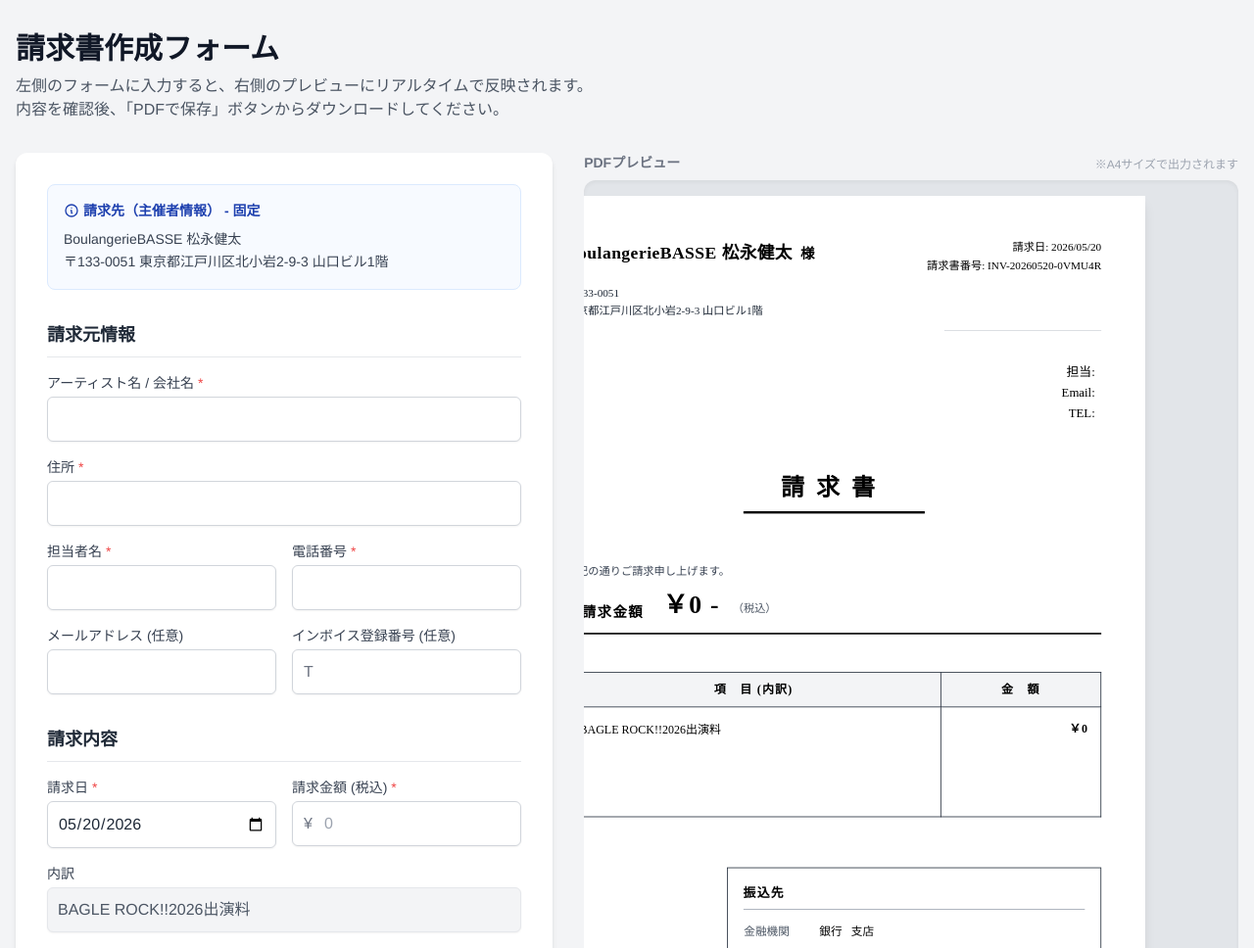
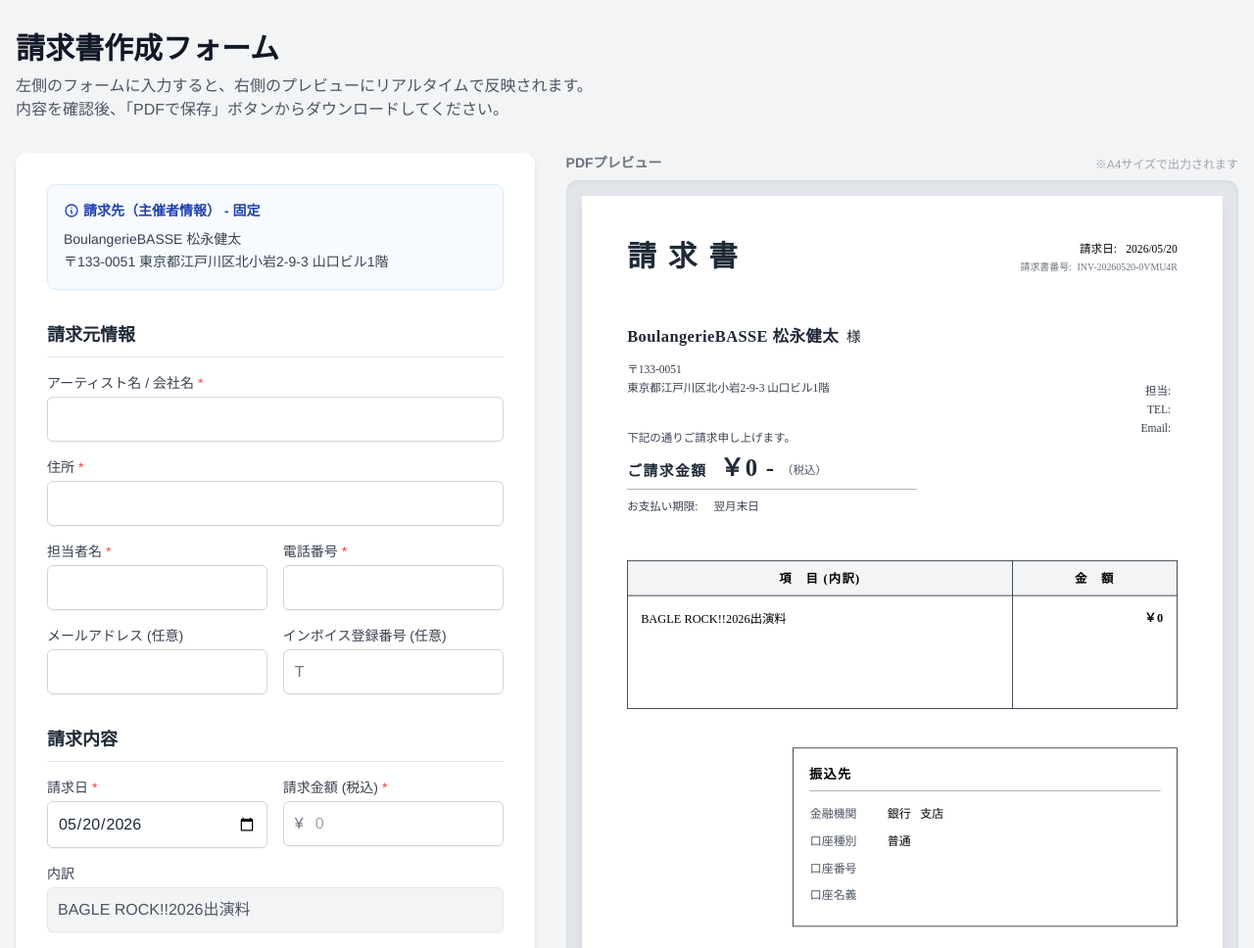
Before and after one commit to boulangeriebasse/brinvoice, a plain HTML site: page index.html in a window 1280 px wide. Shown: the top 968 px of the page at 98% size. Drawn offline with nearby package versions, Linux system fonts and the light colour scheme.

Commit message:
Update index.html

```diff
--- a/index.html
+++ b/index.html
@@ -31,16 +31,17 @@
             overflow: hidden;
             display: flex;
             justify-content: center;
+            align-items: flex-start;
         }
 
         /* プレビュー本体 (A4サイズ比率の固定幅) */
         #invoice-preview {
             width: 794px; /* A4幅 (96dpi換算) */
             min-height: 1123px; /* A4高さ (96dpi換算) */
-            position: absolute;
-            transform-origin: top left;
             background-color: white;
             box-sizing: border-box;
+            transform-origin: top center;
+            flex-shrink: 0;
         }
 
         /* 印刷時用の調整 */
@@ -220,47 +221,49 @@
                         <!-- PDF出力対象要素 (A4比率) -->
                         <div id="invoice-preview" class="p-14 text-black shadow-lg serif-font">
 
-                            <!-- ヘッダー -->
-                            <div class="flex justify-between items-start mb-16">
-                                <div class="w-1/2">
-                                    <h2 class="text-[22px] font-bold mb-6 tracking-wide">BoulangerieBASSE 松永健太 <span class="ml-1 text-lg">様</span></h2>
-                                    <p class="text-sm leading-relaxed text-gray-800">
+                            <!-- 1段目: タイトルと日付 -->
+                            <div class="flex justify-between items-end mb-16">
+                                <h1 class="text-4xl font-bold tracking-[0.4em] text-gray-800">請求書</h1>
+                                <div class="text-right">
+                                    <p class="text-sm mb-1">請求日: <span id="preview-invoiceDate" class="ml-2"></span></p>
+                                    <p class="text-xs text-gray-500">請求書番号: <span id="preview-invoiceNumber" class="ml-1"></span></p>
+                                </div>
+                            </div>
+
+                            <!-- 2段目: 請求先・金額(左) と 請求元(右) -->
+                            <div class="flex justify-between items-start mb-14">
+                                <!-- 左側: 請求先 & ご請求金額 -->
+                                <div class="w-[55%] pr-4">
+                                    <h2 class="text-xl font-bold mb-4 tracking-wide text-gray-800">BoulangerieBASSE 松永健太 <span class="ml-1 text-lg font-normal">様</span></h2>
+                                    <p class="text-sm leading-relaxed text-gray-700 mb-10">
                                         〒133-0051<br>
                                         東京都江戸川区北小岩2-9-3 山口ビル1階
                                     </p>
+
+                                    <p class="text-sm mb-2 text-gray-700">下記の通りご請求申し上げます。</p>
+                                    <div class="flex items-end border-b-[1.5px] border-gray-400 pb-2 mb-3">
+                                        <span class="text-lg mr-4 font-bold tracking-widest text-gray-800">ご請求金額</span>
+                                        <span class="text-3xl font-bold tracking-wider text-gray-800">￥<span id="preview-amount">0</span> -</span>
+                                        <span class="text-sm ml-2 mb-1 text-gray-600">（税込）</span>
+                                    </div>
+                                    <p class="text-sm text-gray-700">お支払い期限: <span class="ml-4">翌月末日</span></p>
                                 </div>
-                                <div class="w-1/2 text-right">
-                                    <p class="text-sm mb-1">請求日: <span id="preview-invoiceDate"></span></p>
-                                    <p class="text-sm mb-8">請求書番号: <span id="preview-invoiceNumber"></span></p>
 
-                                    <div class="mt-4 text-base leading-relaxed">
-                                        <p class="text-[18px] font-bold mb-2 border-b border-gray-300 pb-1 inline-block min-w-[200px] min-h-[2.5rem]" id="preview-bandName"></p>
-                                        <p class="text-sm mb-1 min-h-[1.25rem] text-gray-800" id="preview-address"></p>
+                                <!-- 右側: 請求元情報 -->
+                                <div class="w-[45%] pl-4 text-right">
+                                    <p class="text-xl font-bold mb-4 min-h-[1.75rem] text-gray-800" id="preview-bandName"></p>
+                                    <div class="text-sm leading-relaxed text-gray-700">
+                                        <p class="mb-2 min-h-[1.25rem]" id="preview-address"></p>
                                         <p>担当: <span id="preview-contactName" class="ml-2"></span></p>
+                                        <p>TEL: <span id="preview-phone" class="ml-2"></span></p>
                                         <p>Email: <span id="preview-email" class="ml-2"></span></p>
-                                        <p>TEL: <span id="preview-phone" class="ml-2"></span></p>
-                                        <p id="preview-invoiceRegNum-wrapper" class="hidden mt-1 text-sm text-gray-700">登録番号: T<span id="preview-invoiceRegNum"></span></p>
+                                        <p id="preview-invoiceRegNum-wrapper" class="hidden mt-2 text-xs text-gray-500">登録番号: T<span id="preview-invoiceRegNum"></span></p>
                                     </div>
                                 </div>
                             </div>
 
-                            <!-- タイトル -->
-                            <div class="text-center mb-16">
-                                <h1 class="text-3xl font-bold tracking-[0.5em] border-b-[3px] border-black inline-block pb-3 px-12">請求書</h1>
-                            </div>
-
-                            <!-- 請求金額 -->
-                            <div class="mb-12">
-                                <p class="text-sm mb-2 text-gray-700">下記の通りご請求申し上げます。</p>
-                                <div class="flex items-end border-b-2 border-black pb-3">
-                                    <span class="text-lg mr-6 font-bold tracking-widest">ご請求金額</span>
-                                    <span class="text-[32px] font-bold tracking-wider">￥<span id="preview-amount">0</span> -</span>
-                                    <span class="text-sm ml-4 mb-2 text-gray-600">（税込）</span>
-                                </div>
-                            </div>
-
                             <!-- 内訳 -->
-                            <table class="w-full mb-16 border-collapse border border-gray-800 text-[15px]">
+                            <table class="w-full mb-12 border-collapse border border-gray-800 text-[15px]">
                                 <thead>
                                     <tr class="bg-gray-100">
                                         <th class="border border-gray-800 py-2.5 px-4 text-center font-bold tracking-widest w-[70%]">項　目 (内訳)</th>
@@ -299,13 +302,6 @@
                                         </tr>
                                     </tbody>
                                 </table>
-                            </div>
-
-                            <div class="mt-6 text-right">
-                                <p class="text-[11px] text-gray-600 leading-relaxed">
-                                    ※誠に勝手ながら、振込手数料は貴社にてご負担賜りますようお願い申し上げます。<br>
-                                    ※お支払いは翌月末日までにお願いいたします。
-                                </p>
                             </div>
 
                         </div>
@@ -379,7 +375,7 @@
             preview.style.transform = `scale(${scale})`;
 
             // 親要素の高さをスケール後のプレビューの高さに合わせる
-            const scaledHeight = preview.clientHeight * scale;
+            const scaledHeight = preview.offsetHeight * scale;
             wrapper.style.height = `${scaledHeight + 32}px`;
         }
 
@@ -482,11 +478,18 @@
 
         // PDFの生成処理
         function generatePDF() {
-            const preview = document.getElementById('invoice-preview');
+            const originalPreview = document.getElementById('invoice-preview');
 
-            // 保存前にスケールをリセット (html2pdfが正確にキャプチャできるように)
-            const originalTransform = preview.style.transform;
-            preview.style.transform = 'none';
+            // PDFキャプチャの不具合（真っ白になる等）を防ぐため、クローンを作成して画面外で処理する
+            const clone = originalPreview.cloneNode(true);
+
+            // クローンを画面外に配置し、スケールや影をリセット
+            clone.style.position = 'absolute';
+            clone.style.left = '-9999px';
+            clone.style.top = '0';
+            clone.style.transform = 'none';
+            clone.classList.remove('shadow-lg');
+            document.body.appendChild(clone);
 
             const invNumber = document.getElementById('preview-invoiceNumber').textContent;
             const bandName = document.getElementById('bandName').value || '未名称';
@@ -496,28 +499,26 @@
             const opt = {
                 margin:       0,
                 filename:     `請求書_${safeBandName}_${invNumber}.pdf`,
-                image:        { type: 'jpeg', quality: 1.0 },
+                image:        { type: 'jpeg', quality: 0.98 },
                 html2canvas:  {
                     scale: 2,
                     useCORS: true,
-                    windowWidth: 794 // キャプチャ時のウィンドウ幅を固定
+                    scrollY: 0 // スクロール位置によるキャプチャズレを防止
                 },
                 jsPDF:        { unit: 'mm', format: 'a4', orientation: 'portrait' }
             };
 
-            // PDF出力時に影などのスタイルを一時的に削除
-            preview.classList.remove('shadow-lg');
-
-            // ボタンをローディング状態にする等のUX向上も可能ですが、今回はシンプルに
-            html2pdf().set(opt).from(preview).save().then(() => {
-                // スケールとスタイルを元に戻す
-                preview.style.transform = originalTransform;
-                preview.classList.add('shadow-lg');
+            // クローン要素からPDFを生成
+            html2pdf().set(opt).from(clone).save().then(() => {
+                // 完了後にクローンを削除
+                document.body.removeChild(clone);
             }).catch(err => {
                 console.error("PDF生成エラー:", err);
                 alert("PDFの生成に失敗しました。");
-                preview.style.transform = originalTransform;
-                preview.classList.add('shadow-lg');
+                // エラー時もクローンを削除
+                if (document.body.contains(clone)) {
+                    document.body.removeChild(clone);
+                }
             });
         }
 
```
